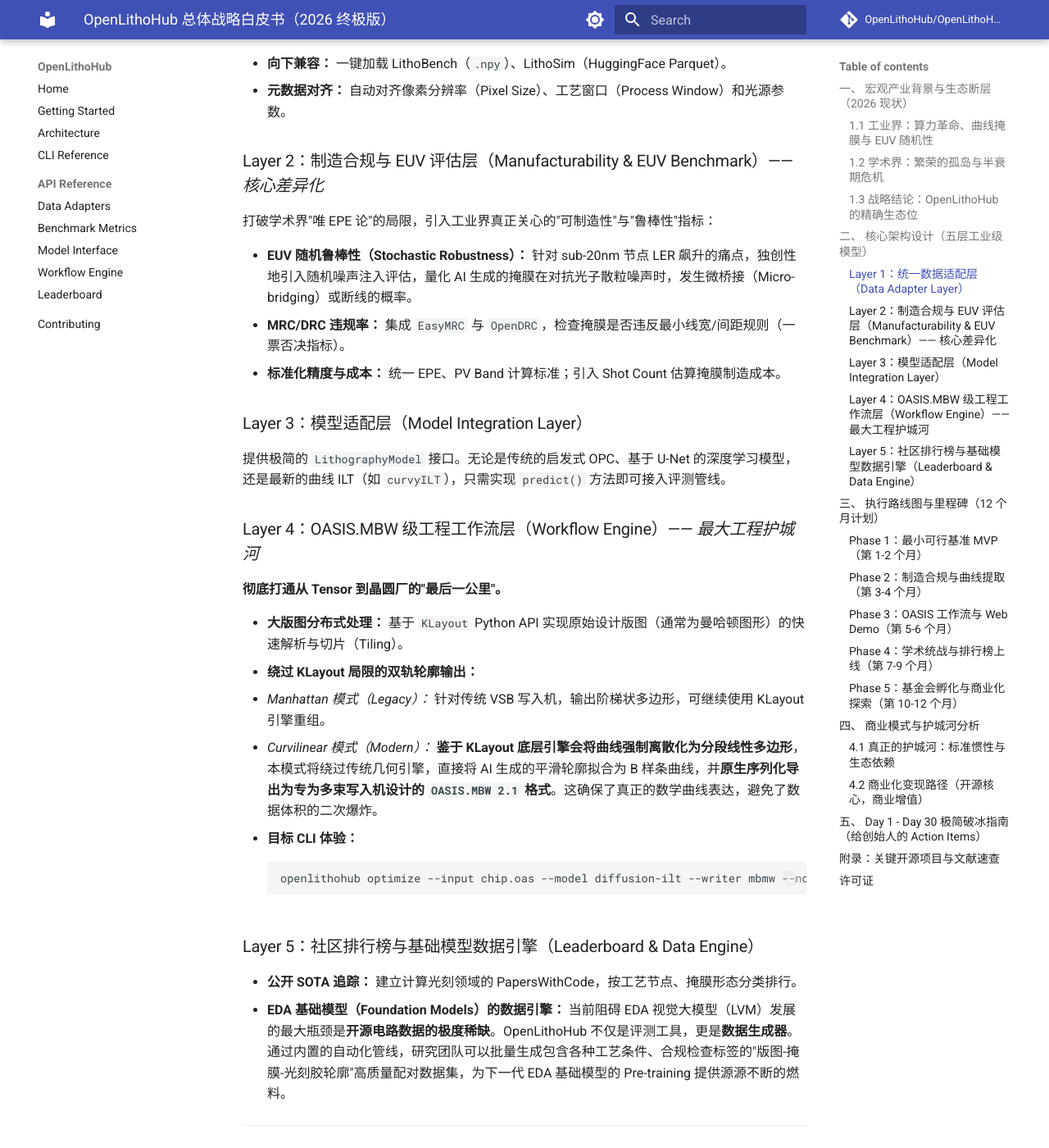
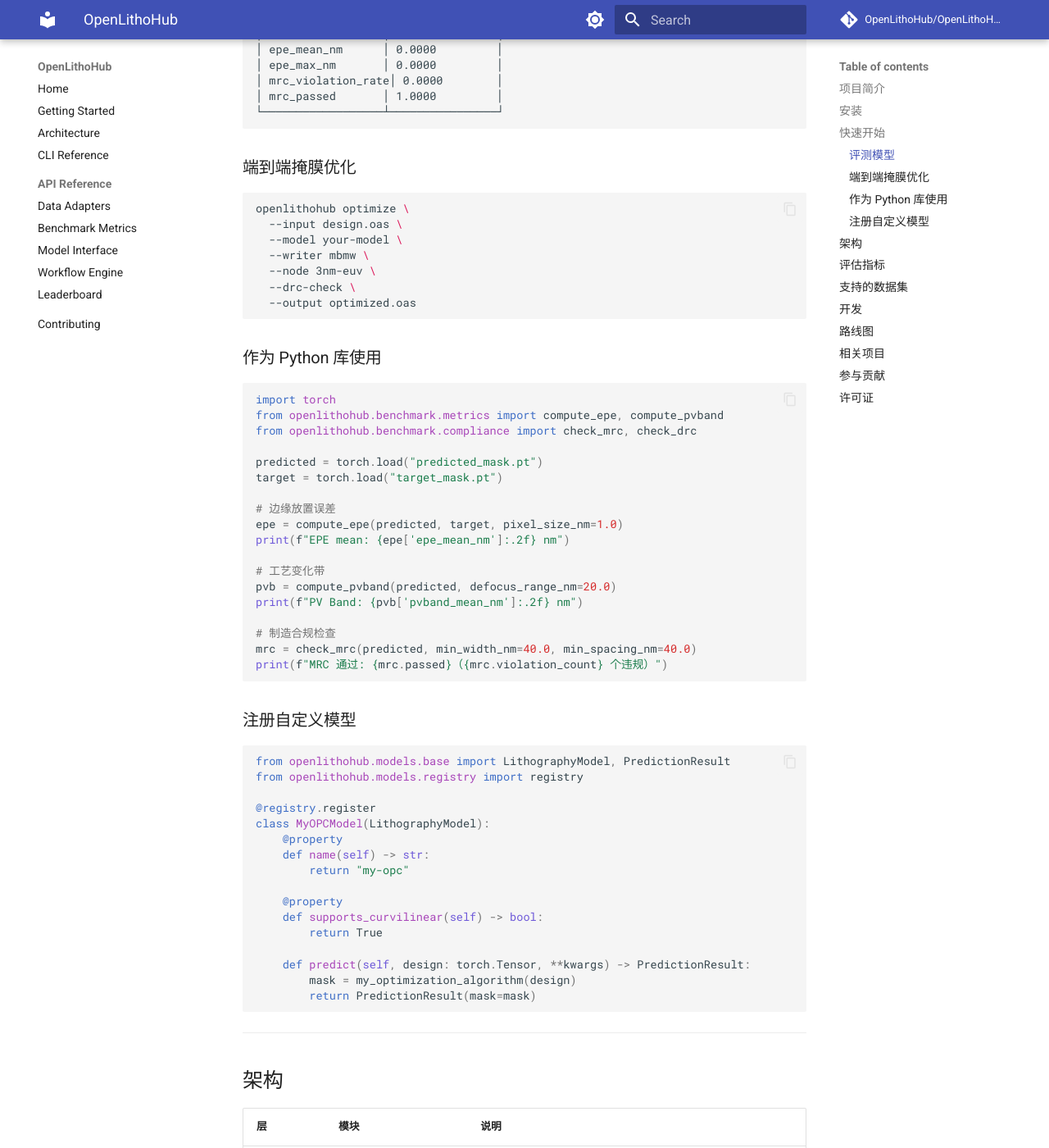
Before and after one commit to OpenLithoHub/OpenLithoHub, an MkDocs documentation site: the page built from docs/README_zh.md, in a window 1280 px wide and 1400 px high, scrolled down 1679 px. Shown: the whole window at 82% size. Built offline with MkDocs 1.6.1 and Material for MkDocs 9.7.7, drawn with Linux system fonts in a browser that asks for light colours; comment, search, counter and statistics services are not loaded; some of the changed text lies outside the part shown.

Commit message:
docs: rewrite README (EN/ZH) as professional technical documentation
Remove whitepaper content (business model, monetization, founder guides,
marketing rhetoric) and replace with a proper open-source project README:
- Clear project description and architecture overview
- Installation instructions with optional dependency groups
- Quick start examples (CLI + Python API)
- Metrics reference table
- Model registration example
- Development commands
- Concise roadmap with completion status

````diff
--- a/docs/README_zh.md
+++ b/docs/README_zh.md
@@ -1,160 +1,224 @@
-# OpenLithoHub 总体战略白皮书（2026 终极版）
+# OpenLithoHub
 
-**定位：面向先进工艺（EUV/曲线掩膜）的开源计算光刻工作流、合规评估基础设施与基础模型数据引擎**
+**面向先进 EUV/曲线掩膜工艺的开源计算光刻评测与工作流工具包。**
 
-> **项目愿景：** "我们不制造光刻机，也不编写底层物理引擎。我们为所有优化光刻机的人，铺设连接彼此的标准化公路，并确保这条公路同时通往曼哈顿的现在与曲线的未来。"
+[![License](https://img.shields.io/badge/License-Apache_2.0-blue.svg)](../LICENSE)
+[![Python 3.10+](https://img.shields.io/badge/python-3.10%2B-blue.svg)](https://www.python.org/)
+[![CI](https://github.com/OpenLithoHub/OpenLithoHub/actions/workflows/ci.yml/badge.svg)](https://github.com/OpenLithoHub/OpenLithoHub/actions)
 
 [English Version](../README.md)
 
 ---
 
-## 一、 宏观产业背景与生态断层（2026 现状）
+## 项目简介
 
-战略制定的前提是看清战场。当前计算光刻（Computational Lithography）领域正处于"算力爆炸"与"生态割裂"并存的矛盾期。
+OpenLithoHub 为计算光刻研究提供统一的评测与工作流框架，打通从学术 Tensor 优化到工业掩膜制造的完整链路：
 
-### 1.1 工业界：算力革命、曲线掩膜与 EUV 随机性
-
-- **NVIDIA cuLitho 投产与算力过剩：** 台积电已将 cuLitho 引入生产环境，ILT 计算速度提升 40-60 倍。底层算力（CUDA/C++）的战争已经结束，竞争焦点已上移至 **AI 算法的编排、评估与工程化落地**。
-- **MBMW 与 OASIS.MBW 成为标配：** 多束掩膜写入机（MBMW）让任意形状的曲线掩膜（Curvilinear Mask）成为 sub-28nm 的绝对主流。随之而来的是数据量的爆炸，传统的 GDSII 格式被彻底淘汰。工业界全面转向 **OASIS** 格式（可提供 10 倍的设计数据压缩和 4 倍以上的 OPC 后数据压缩）。特别是专为掩膜写入机制定的 **`OASIS.MBW 2.1` 标准**，原生支持曲线图元，成为先进工艺的生命线。
-- **EUV 随机效应（Stochastics）成为核心痛点：** 在极紫外光刻中，光子散粒噪声导致的线边缘粗糙度（LER）和微桥接成为良率杀手。实验数据表明，在当前 EUV 剂量下，sub-20nm 特征的随机 LER 可超过临界尺寸的 **20%**，远超 ITRS 规定的 **8%** 安全红线。传统的确定性光学仿真已无法满足 2nm 时代的需求。
-
-### 1.2 学术界：繁荣的孤岛与半衰期危机
-
-以 `OpenOPC`（港中文）为代表的学术界贡献了大量顶尖开源项目（如 `TorchLitho 2.0`, `LithoSim`, `curvyILT`），但生态呈现严重碎片化：
-
-- **格式与指标割裂：** 各大数据集（LithoBench vs LithoSim）格式互不兼容，EPE/PVB 评估指标定义各异，论文之间无法进行公平的横向对比。
-- **工程管线断裂：** 学术界输入输出皆为 Tensor 矩阵，无任何开源工具能处理真实的 OASIS/GDSII 大版图端到端优化。
-- **半衰期危机：** 论文发表即停止维护，环境依赖冲突（Python/PyTorch 版本地狱）导致工业界极难复现。
-
-### 1.3 战略结论：OpenLithoHub 的精确生态位
+- **统一数据接入** — 通过单一接口加载 LithoBench、LithoSim 等光刻数据集
+- **标准化评估指标** — EPE、PV Band、Shot Count、EUV 随机鲁棒性
+- **制造合规检查** — MRC/DRC 规则检查作为一票否决指标
+- **OASIS 工作流** — 从 Tensor 到 fab-ready 掩膜的端到端管线（Manhattan & Curvilinear）
+- **模型无关评测** — 任何 OPC/ILT 模型只需实现最小接口即可接入评测
 
 ```text
-[底层算力层] NVIDIA cuLitho / GPU 集群（已有，不竞争）
-[物理引擎层] TorchLitho 2.0 / OpenILT / curvyILT（已有，我们整合）
-[数据集层]   LithoBench / LithoSim / ICCAD（已有，我们统一接入）
-         ↑
-[OpenLithoHub] 跨框架评估 + OASIS 工作流 + EUV/MRC 合规检查 + 数据引擎
-         ↑
-[用户层]  学术研究者 / 芯片工程师 / EDA 基础模型开发者
+┌─────────────────────────────────────────────────────────┐
+│                    OpenLithoHub                          │
+├─────────────┬──────────────┬──────────────┬─────────────┤
+│  数据层     │  评测层      │   工作流层   │    CLI      │
+│ LithoBench  │  EPE/PVBand  │ 切片/拼接    │ eval        │
+│ LithoSim    │  MRC/DRC     │ 轮廓提取     │ optimize    │
+│ 变换工具    │  随机鲁棒性  │ OASIS 导出   │             │
+│             │  Shot Count  │ B 样条拟合   │             │
+└─────────────┴──────────────┴──────────────┴─────────────┘
 ```
 
 ---
 
-## 二、 核心架构设计（五层工业级模型）
+## 安装
 
-OpenLithoHub 采用插件优先（Plugin-first）的模块化设计，彻底打通从学术研究到工业制造的壁垒。
+```bash
+# 核心功能（指标 + CLI）
+pip install openlithohub
 
-### Layer 1：统一数据适配层（Data Adapter Layer）
+# 含数据集支持（HuggingFace、Parquet）
+pip install openlithohub[data]
 
-屏蔽底层格式差异，提供统一的 PyTorch Tensor 输出接口。
+# 含完整工作流（KLayout、scipy B 样条）
+pip install openlithohub[workflow]
 
-- **向下兼容：** 一键加载 LithoBench（`.npy`）、LithoSim（HuggingFace Parquet）。
-- **元数据对齐：** 自动对齐像素分辨率（Pixel Size）、工艺窗口（Process Window）和光源参数。
+# 全部安装
+pip install openlithohub[all]
+```
 
-### Layer 2：制造合规与 EUV 评估层（Manufacturability & EUV Benchmark）—— *核心差异化*
+**从源码安装（开发模式）：**
 
-打破学术界"唯 EPE 论"的局限，引入工业界真正关心的"可制造性"与"鲁棒性"指标：
-
-- **EUV 随机鲁棒性（Stochastic Robustness）：** 针对 sub-20nm 节点 LER 飙升的痛点，独创性地引入随机噪声注入评估，量化 AI 生成的掩膜在对抗光子散粒噪声时，发生微桥接（Micro-bridging）或断线的概率。
-- **MRC/DRC 违规率：** 集成 `EasyMRC` 与 `OpenDRC`，检查掩膜是否违反最小线宽/间距规则（一票否决指标）。
-- **标准化精度与成本：** 统一 EPE、PV Band 计算标准；引入 Shot Count 估算掩膜制造成本。
-
-### Layer 3：模型适配层（Model Integration Layer）
-
-提供极简的 `LithographyModel` 接口。无论是传统的启发式 OPC、基于 U-Net 的深度学习模型，还是最新的曲线 ILT（如 `curvyILT`），只需实现 `predict()` 方法即可接入评测管线。
-
-### Layer 4：OASIS.MBW 级工程工作流层（Workflow Engine）—— *最大工程护城河*
-
-**彻底打通从 Tensor 到晶圆厂的"最后一公里"。**
-
-- **大版图分布式处理：** 基于 `KLayout` Python API 实现原始设计版图（通常为曼哈顿图形）的快速解析与切片（Tiling）。
-- **绕过 KLayout 局限的双轨轮廓输出：**
-  - *Manhattan 模式（Legacy）：* 针对传统 VSB 写入机，输出阶梯状多边形，可继续使用 KLayout 引擎重组。
-  - *Curvilinear 模式（Modern）：* **鉴于 KLayout 底层引擎会将曲线强制离散化为分段线性多边形**，本模式将绕过传统几何引擎，直接将 AI 生成的平滑轮廓拟合为 B 样条曲线，并**原生序列化导出为专为多束写入机设计的 `OASIS.MBW 2.1` 格式**。这确保了真正的数学曲线表达，避免了数据体积的二次爆炸。
-- **目标 CLI 体验：**
-  ```bash
-  openlithohub optimize --input chip.oas --model diffusion-ilt --writer mbmw --node 3nm-euv --drc-check --output optimized.oas
-  ```
-
-### Layer 5：社区排行榜与基础模型数据引擎（Leaderboard & Data Engine）
-
-- **公开 SOTA 追踪：** 建立计算光刻领域的 PapersWithCode，按工艺节点、掩膜形态分类排行。
-- **EDA 基础模型（Foundation Models）的数据引擎：** 当前阻碍 EDA 视觉大模型（LVM）发展的最大瓶颈是**开源电路数据的极度稀缺**。OpenLithoHub 不仅是评测工具，更是**数据生成器**。通过内置的自动化管线，研究团队可以批量生成包含各种工艺条件、合规检查标签的"版图-掩膜-光刻胶轮廓"高质量配对数据集，为下一代 EDA 基础模型的 Pre-training 提供源源不断的燃料。
+```bash
+git clone https://github.com/OpenLithoHub/OpenLithoHub.git
+cd OpenLithoHub
+pip install -e ".[dev]"
+```
 
 ---
 
-## 三、 执行路线图与里程碑（12 个月计划）
+## 快速开始
 
-### Phase 1：最小可行基准 MVP（第 1-2 个月）
+### 评测模型
 
-- **目标：** 建立第一把"跨数据集比较尺"。
-- **行动：** 实现 LithoBench 与 LithoSim 的统一 DataLoader；实现基础 EPE 评估；封装 `openlithohub eval` 命令行工具。
-- **交付：** 录制 30 秒终端运行 GIF，展示同一模型在两个数据集上的标准化评测报告。
+```bash
+openlithohub eval \
+  --model dummy-identity \
+  --dataset lithobench \
+  --data-root ./data/lithobench \
+  --format table
+```
 
-### Phase 2：制造合规与曲线提取（第 3-4 个月）
+输出：
+```
+┌──────────────────┬────────────────┐
+│ Metric           │ Value          │
+├──────────────────┼────────────────┤
+│ epe_mean_nm      │ 0.0000         │
+│ epe_max_nm       │ 0.0000         │
+│ mrc_violation_rate│ 0.0000        │
+│ mrc_passed       │ 1.0000         │
+└──────────────────┴────────────────┘
+```
 
-- **目标：** 实现对现有学术 Benchmark 的降维打击。
-- **行动：** 引入 MRC 检查模块；实现从像素矩阵到多边形/曲线的轮廓提取算法（参考 `EasyMRC` 与 `curvyILT`）。
-- **交付：** 评测报告新增"MRC 违规率"指标。发布技术博客《为什么 90% 的 AI 光刻论文在晶圆厂里是一张废纸？》。
+### 端到端掩膜优化
 
-### Phase 3：OASIS 工作流与 Web Demo（第 5-6 个月）
+```bash
+openlithohub optimize \
+  --input design.oas \
+  --model your-model \
+  --writer mbmw \
+  --node 3nm-euv \
+  --drc-check \
+  --output optimized.oas
+```
 
-- **目标：** 引爆工程师社区。
-- **行动：** 实现 `.oas/.gds` 的端到端优化管线；在 HuggingFace Spaces 部署零配置的 Web 游乐场（拖拽版图，一键优化）。
-- **交付：** 获得首批 200+ GitHub Stars，吸引工业界工程师试用。
+### 作为 Python 库使用
 
-### Phase 4：学术统战与排行榜上线（第 7-9 个月）
+```python
+import torch
+from openlithohub.benchmark.metrics import compute_epe, compute_pvband
+from openlithohub.benchmark.compliance import check_mrc, check_drc
 
-- **目标：** 确立行业标准地位。
-- **行动：** 上线官方 Leaderboard 网站；主动为各大开源项目提交 PR，邀请原作者将 OpenLithoHub 作为官方推荐的评估工具。
-- **交付：** 至少 3 支顶尖高校团队在排行榜上提交成绩。
+predicted = torch.load("predicted_mask.pt")
+target = torch.load("target_mask.pt")
 
-### Phase 5：基金会孵化与商业化探索（第 10-12 个月）
+# 边缘放置误差
+epe = compute_epe(predicted, target, pixel_size_nm=1.0)
+print(f"EPE mean: {epe['epe_mean_nm']:.2f} nm")
 
-- **目标：** 确立长期资金与官方背书。
-- **行动：** 申请加入 **CHIPS Alliance**（Linux Foundation 旗下）成为孵化项目；推出面向 Fabless 公司的"私有化基准测试（Private Benchmark）"商业方案。
+# 工艺变化带
+pvb = compute_pvband(predicted, defocus_range_nm=20.0)
+print(f"PV Band: {pvb['pvband_mean_nm']:.2f} nm")
+
+# 制造合规检查
+mrc = check_mrc(predicted, min_width_nm=40.0, min_spacing_nm=40.0)
+print(f"MRC 通过: {mrc.passed}（{mrc.violation_count} 个违规）")
+```
+
+### 注册自定义模型
+
+```python
+from openlithohub.models.base import LithographyModel, PredictionResult
+from openlithohub.models.registry import registry
+
+@registry.register
+class MyOPCModel(LithographyModel):
+    @property
+    def name(self) -> str:
+        return "my-opc"
+
+    @property
+    def supports_curvilinear(self) -> bool:
+        return True
+
+    def predict(self, design: torch.Tensor, **kwargs) -> PredictionResult:
+        mask = my_optimization_algorithm(design)
+        return PredictionResult(mask=mask)
+```
 
 ---
 
-## 四、 商业模式与护城河分析
+## 架构
 
-### 4.1 真正的护城河：标准惯性与生态依赖
-
-OpenLithoHub 的终极壁垒不是代码的复杂度，而是**度量衡的垄断**。一旦学术界习惯用它发论文，工业界习惯用它做验证，大模型团队习惯用它生成数据，它就成为了不可替代的基础设施。
-
-### 4.2 商业化变现路径（开源核心，商业增值）
-
-1. **私有化基准测试（Private Benchmark Hosting）：** 帮助 Fabless（芯片设计公司）在不泄露机密 OASIS 数据的前提下，客观评估 Synopsys、Cadence 或初创 EDA 公司的 AI 算法能力（目前完全空白的付费市场）。
-2. **企业级分布式编排（Enterprise Orchestration）：** 提供支持 Kubernetes 集群调度的商业版工具链，解决全芯片（Full-chip）规模的算力调度与内存溢出问题。
-3. **云端掩膜优化 SaaS：** 面向中小设计公司，提供按需付费的云端 GPU 加速优化服务。
+| 层 | 模块 | 说明 |
+|----|------|------|
+| **数据层** | `openlithohub.data` | 统一适配 LithoBench (.npy)、LithoSim (HuggingFace)，支持分辨率对齐 |
+| **评测层** | `openlithohub.benchmark` | EPE、PV Band、Shot Count、随机鲁棒性、MRC/DRC 合规检查 |
+| **模型层** | `openlithohub.models` | 抽象 `LithographyModel` 接口 + 装饰器注册机制 |
+| **工作流层** | `openlithohub.workflow` | 版图解析、切片、轮廓提取（Manhattan/Curvilinear）、OASIS 导出 |
+| **CLI** | `openlithohub.cli` | `eval` 与 `optimize` 命令（基于 Typer） |
 
 ---
 
-## 五、 Day 1 - Day 30 极简破冰指南（给创始人的 Action Items）
+## 评估指标
 
-不要被宏大的架构吓倒，前 30 天只做最基础的工程：
-
-- **Day 1-3（占领阵地）：** 注册 GitHub 组织 `OpenLithoHub`，将本白皮书作为 `README.md` 上传。注册 PyPI 包名。
-- **Day 4-10（攻克数据）：** 下载 LithoSim 和 LithoBench 的极小样本数据（各 100 张图）。写一个 Python 脚本，把它们读进内存，用 `matplotlib` 画出来。
-- **Day 11-20（攻克指标）：** 写一个简单的 `metrics.py`，算一下两张图片的像素差异（基础版 EPE）。
-- **Day 21-30（封装 CLI）：** 用 `Typer` 库写一个命令行工具，把读取数据和算误差串起来。录制一个炫酷的终端运行 GIF，贴到 README 顶部。
-
-**你的开源创业之旅，从敲下 `git init` 的那一刻正式开始。**
+| 指标 | 说明 | 来源 |
+|------|------|------|
+| **EPE** | 边缘放置误差 — 预测轮廓与目标轮廓的边缘距离 | 通用标准 |
+| **PV Band** | 工艺变化带 — 不同剂量/焦距下光刻胶轮廓的变化幅度 | 通用标准 |
+| **Shot Count** | 掩膜写入时间代理指标（MBMW/VSB） | 工业标准 |
+| **随机鲁棒性** | 蒙特卡洛光子噪声仿真，量化桥接/断线概率 | EUV 专用 |
+| **MRC** | 最小线宽/间距规则检查（一票否决） | EasyMRC |
+| **DRC** | 设计规则检查：面积、缺口、线宽、间距 | OpenDRC |
 
 ---
 
-## 附录：关键开源项目与文献速查
+## 支持的数据集
 
-| 项目 | 发表 | 描述 |
-|------|------|------|
-| **LithoSim** | NeurIPS'25 | Sub-28nm 工业级评测标准与数据集 |
-| **LithoBench** | NeurIPS'23 | 45nm 基线评测框架 |
-| **TorchLitho 2.0** | ASICON'25 | 顶尖可微分光刻仿真引擎 |
-| **curvyILT** | NVIDIA arXiv'24 | GPU 加速曲线 ILT 与 B 样条轮廓提取参考 |
-| **EasyMRC** | TODAES'25 | Manhattanization 和 MRC 的直接参考实现 |
-| **IEEE DATC RDF-2025** | — | AI for EDA 可复现性危机的权威描述 |
+| 数据集 | 格式 | 工艺节点 | 来源 |
+|--------|------|----------|------|
+| **LithoBench** | NumPy .npy | 45nm | NeurIPS'23 |
+| **LithoSim** | HuggingFace Parquet | Sub-28nm | NeurIPS'25 |
 
 ---
+
+## 开发
+
+```bash
+# 运行测试
+pytest tests/ -v
+
+# 代码检查
+ruff check src/ tests/
+
+# 类型检查
+mypy src/
+
+# 格式化
+ruff format src/ tests/
+```
+
+---
+
+## 路线图
+
+- [x] Phase 1: 统一数据适配、EPE 指标、`eval` CLI
+- [x] Phase 2: MRC 合规、Manhattan 轮廓提取、切片、Shot Count
+- [x] Phase 3: OASIS 工作流、PV Band、随机鲁棒性、DRC、B 样条拟合、`optimize` CLI
+- [ ] Phase 4: 公开排行榜、上游项目集成
+- [ ] Phase 5: Web 演示平台（HuggingFace Spaces）
+
+---
+
+## 相关项目
+
+| 项目 | 发表 | 在生态中的角色 |
+|------|------|----------------|
+| [LithoSim](https://github.com/) | NeurIPS'25 | Sub-28nm 工业级数据集 |
+| [LithoBench](https://github.com/) | NeurIPS'23 | 45nm 评测框架 |
+| [TorchLitho 2.0](https://github.com/) | ASICON'25 | 可微分光刻仿真引擎 |
+| [curvyILT](https://github.com/) | NVIDIA arXiv'24 | GPU 加速曲线 ILT |
+| [EasyMRC](https://github.com/) | TODAES'25 | MRC 参考实现 |
+
+---
+
+## 参与贡献
+
+参见 [CONTRIBUTING.md](../CONTRIBUTING.md)。
 
 ## 许可证
 
````
Also changed, not shown: README.md (+173 -109 lines).
